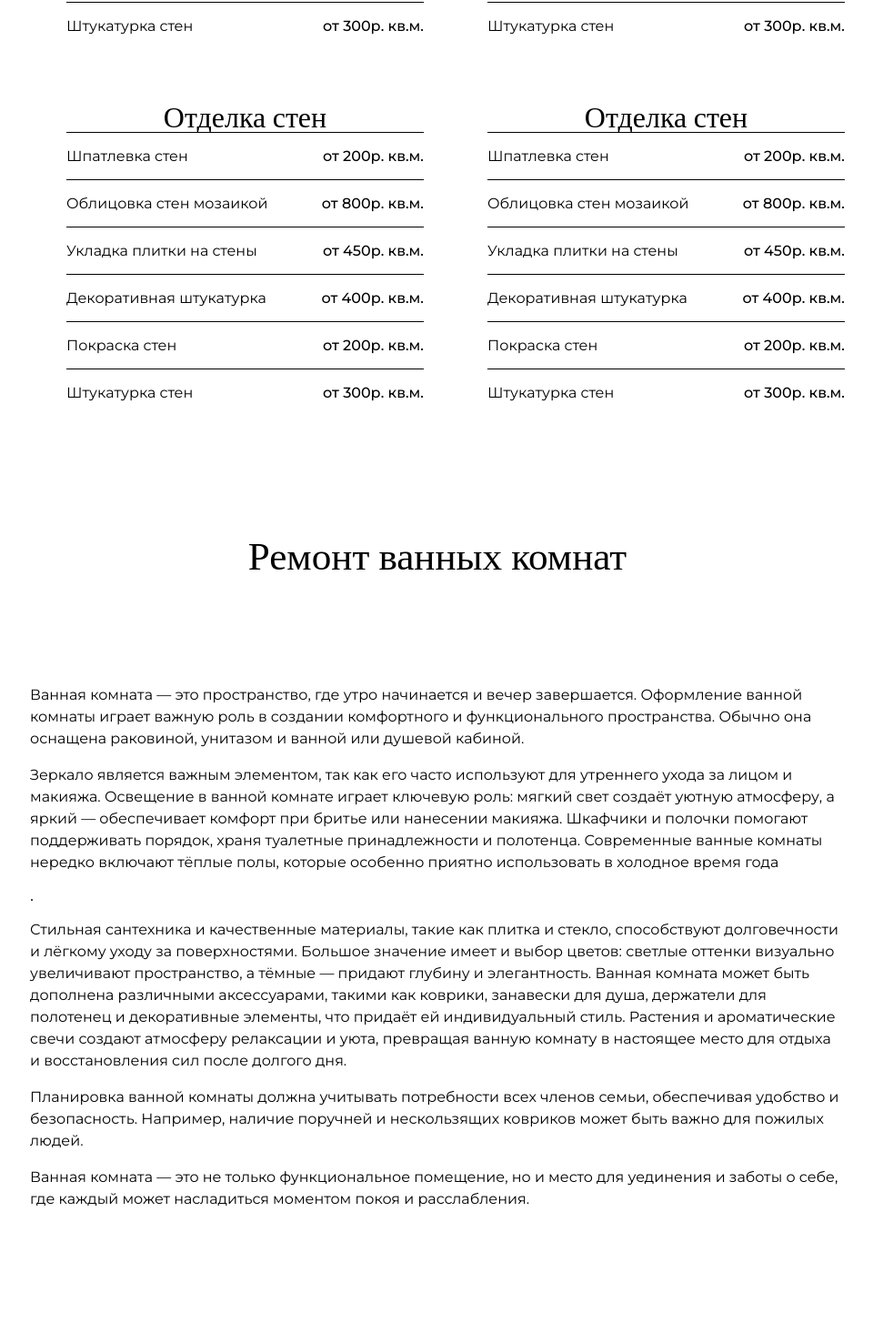
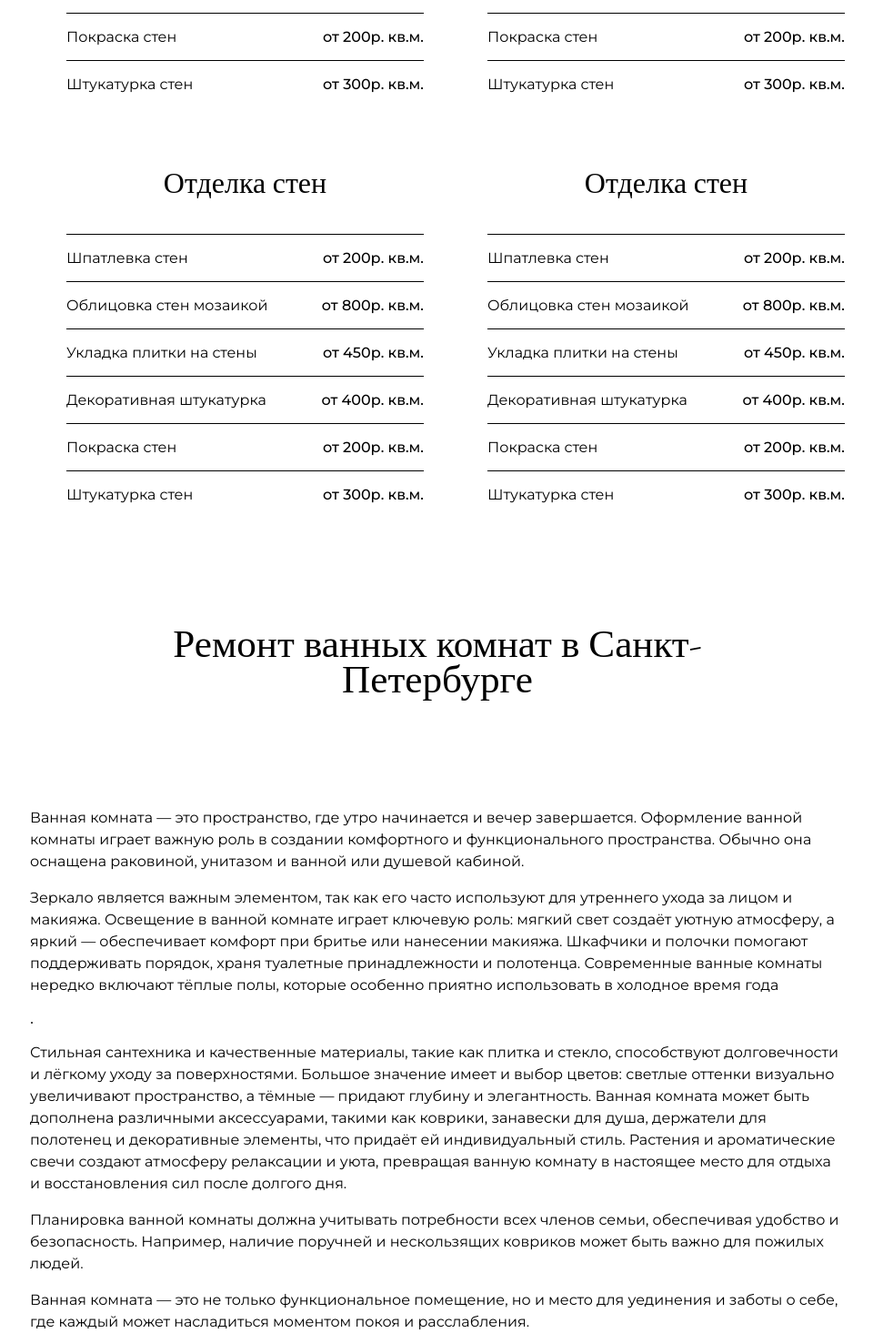
Before and after one commit to AlexTolk/artistic, a Vue app: page / in a window 1280 px wide. Shown: the part 6465-7930 px from the top of the page at 91% size, without its empty margins (159-1119 px from the left). Built offline with nearby package versions, Linux system fonts and the light colour scheme.

Commit message:
added resposive design to the description

```diff
--- a/src/components/description.vue
+++ b/src/components/description.vue
@@ -1,11 +1,30 @@
+<script>
+  export default {
+    name: 'description',
+    data() {
+      return {
+        btn_class: 'collapsible-button',
+        div_class: 'collapsible'
+      }
+    },
+    methods: {
+      hide() {
+        this.btn_class = 'collapsible-btn-disabled'
+        this.div_class = 'collapsible-active'
+      }
+    }
+  }
+</script>
 <template>
   <div class="text">
-      <h3>Ремонт ванных комнат</h3>
-      <p>Ванная комната — это пространство, где утро начинается и вечер завершается. Оформление ванной комнаты играет важную роль в создании комфортного и функционального пространства. Обычно она оснащена раковиной, унитазом и ванной или душевой кабиной.</p>
-      <p>Зеркало является важным элементом, так как его часто используют для утреннего ухода за лицом и макияжа. Освещение в ванной комнате играет ключевую роль: мягкий свет создаёт уютную атмосферу, а яркий — обеспечивает комфорт при бритье или нанесении макияжа. Шкафчики и полочки помогают поддерживать порядок, храня туалетные принадлежности и полотенца. Современные ванные комнаты нередко включают тёплые полы, которые особенно приятно использовать в холодное время года</p>.
-      <p>Стильная сантехника и качественные материалы, такие как плитка и стекло, способствуют долговечности и лёгкому уходу за поверхностями. Большое значение имеет и выбор цветов: светлые оттенки визуально увеличивают пространство, а тёмные — придают глубину и элегантность. Ванная комната может быть дополнена различными аксессуарами, такими как коврики, занавески для душа, держатели для полотенец и декоративные элементы, что придаёт ей индивидуальный стиль. Растения и ароматические свечи создают атмосферу релаксации и уюта, превращая ванную комнату в настоящее место для отдыха и восстановления сил после долгого дня.</p>
-      <p>Планировка ванной комнаты должна учитывать потребности всех членов семьи, обеспечивая удобство и безопасность. Например, наличие поручней и нескользящих ковриков может быть важно для пожилых людей.</p>
-      <p>Ванная комната — это не только функциональное помещение, но и место для уединения и заботы о себе, где каждый может насладиться моментом покоя и расслабления.</p>
+      <h3>Ремонт ванных комнат в Санкт-Петербурге</h3>
+      <p>Ванная комната — это пространство, где утро начинается и вечер завершается. Оформление ванной комнаты играет важную роль в создании комфортного и функционального пространства. Обычно она оснащена раковиной, унитазом и ванной или душевой кабиной.<span :class="btn_class" @click="hide">..→</span></p>
+      <div :class="div_class">
+        <p>Зеркало является важным элементом, так как его часто используют для утреннего ухода за лицом и макияжа. Освещение в ванной комнате играет ключевую роль: мягкий свет создаёт уютную атмосферу, а яркий — обеспечивает комфорт при бритье или нанесении макияжа. Шкафчики и полочки помогают поддерживать порядок, храня туалетные принадлежности и полотенца. Современные ванные комнаты нередко включают тёплые полы, которые особенно приятно использовать в холодное время года</p>.
+        <p>Стильная сантехника и качественные материалы, такие как плитка и стекло, способствуют долговечности и лёгкому уходу за поверхностями. Большое значение имеет и выбор цветов: светлые оттенки визуально увеличивают пространство, а тёмные — придают глубину и элегантность. Ванная комната может быть дополнена различными аксессуарами, такими как коврики, занавески для душа, держатели для полотенец и декоративные элементы, что придаёт ей индивидуальный стиль. Растения и ароматические свечи создают атмосферу релаксации и уюта, превращая ванную комнату в настоящее место для отдыха и восстановления сил после долгого дня.</p>
+        <p>Планировка ванной комнаты должна учитывать потребности всех членов семьи, обеспечивая удобство и безопасность. Например, наличие поручней и нескользящих ковриков может быть важно для пожилых людей.</p>
+        <p>Ванная комната — это не только функциональное помещение, но и место для уединения и заботы о себе, где каждый может насладиться моментом покоя и расслабления.</p>
+      </div>
     </div>
 </template>
 <style>
@@ -22,4 +41,30 @@
     font-family: 'Montserrat', sans-serif;
     line-height: 1.5em;
   }
+  .collapsible-button {
+    display: none;
+  }
+
+  @media only screen and (max-width:600px) {
+    .text {
+      margin: 20px 10px;
+    }
+    .text h3 {
+      margin: 50px 0;
+      font-size: 2em;
+      text-align: start;
+    }
+    .collapsible-button {
+      display:contents;
+    }
+    .collapsible-button-disabled {
+      display:none;
+    }
+    .collapsible {
+      display: none;
+    }
+    .collapsible-active {
+      display: contents;
+    }
+  }
 </style>
--- a/src/components/prices.vue
+++ b/src/components/prices.vue
@@ -60,11 +60,12 @@
   }
   .prices-grid ul{
     list-style: none;
+    margin: 0;
   }
-  .prices-grid ul h3{
+  .prices-grid h3{
     font-family: 'Cormorant Garamond', serif;
     font-size: 2em;
-    margin: 0;
+    margin: 5vh;
   }
   .prices-grid ul li{
     display: flex;
@@ -80,6 +81,16 @@
     .prices .prices-grid {
       display: flex;
       flex-direction: column;
+      margin: 0;
+    }
+    .prices h3 {
+      margin: 20px 10px;
+      font-size: 2em;
+      text-align: start;
+    }
+    .prices .prices-grid ul {
+      margin: 10px;
+      padding: 0;
     }
   }
 </style>
```
